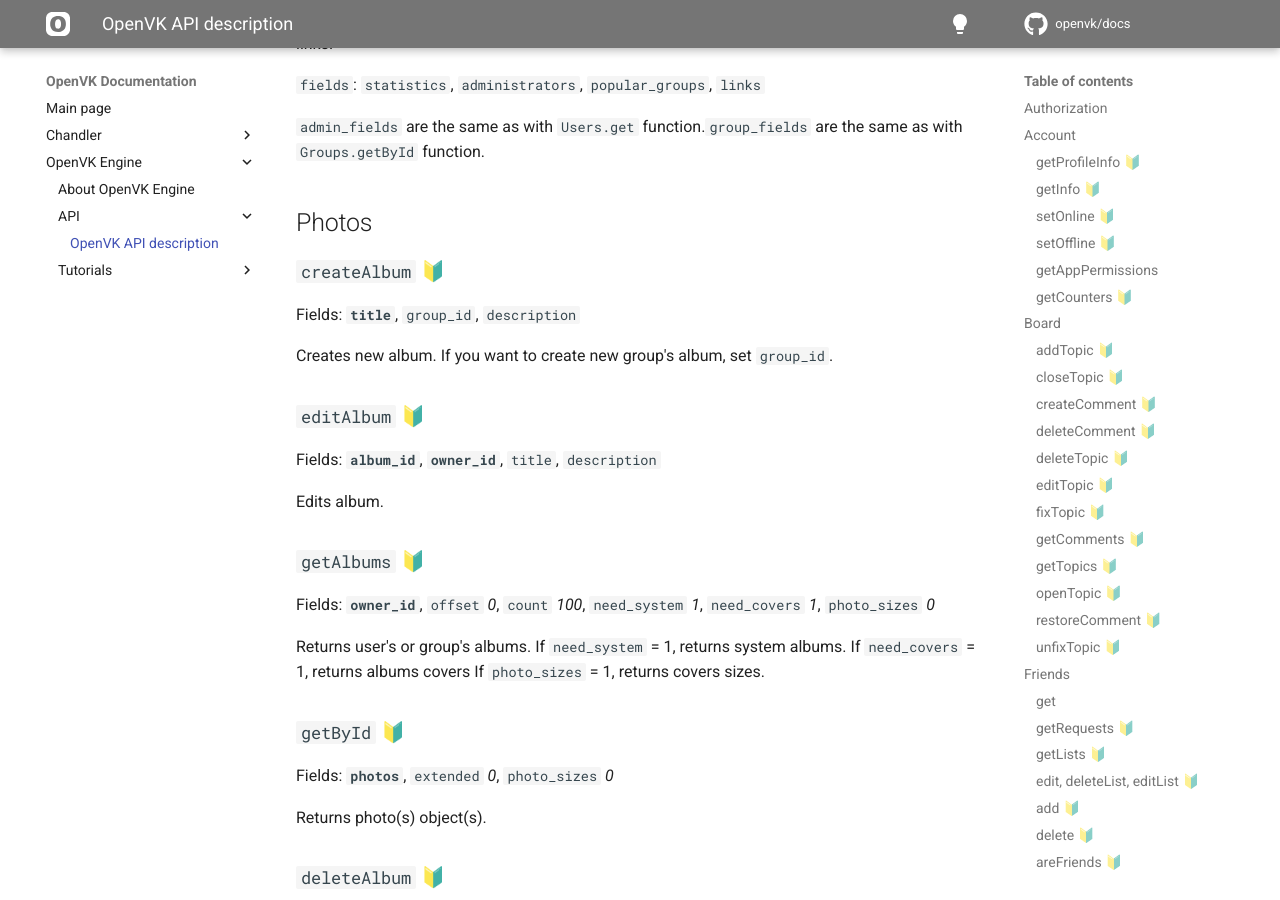
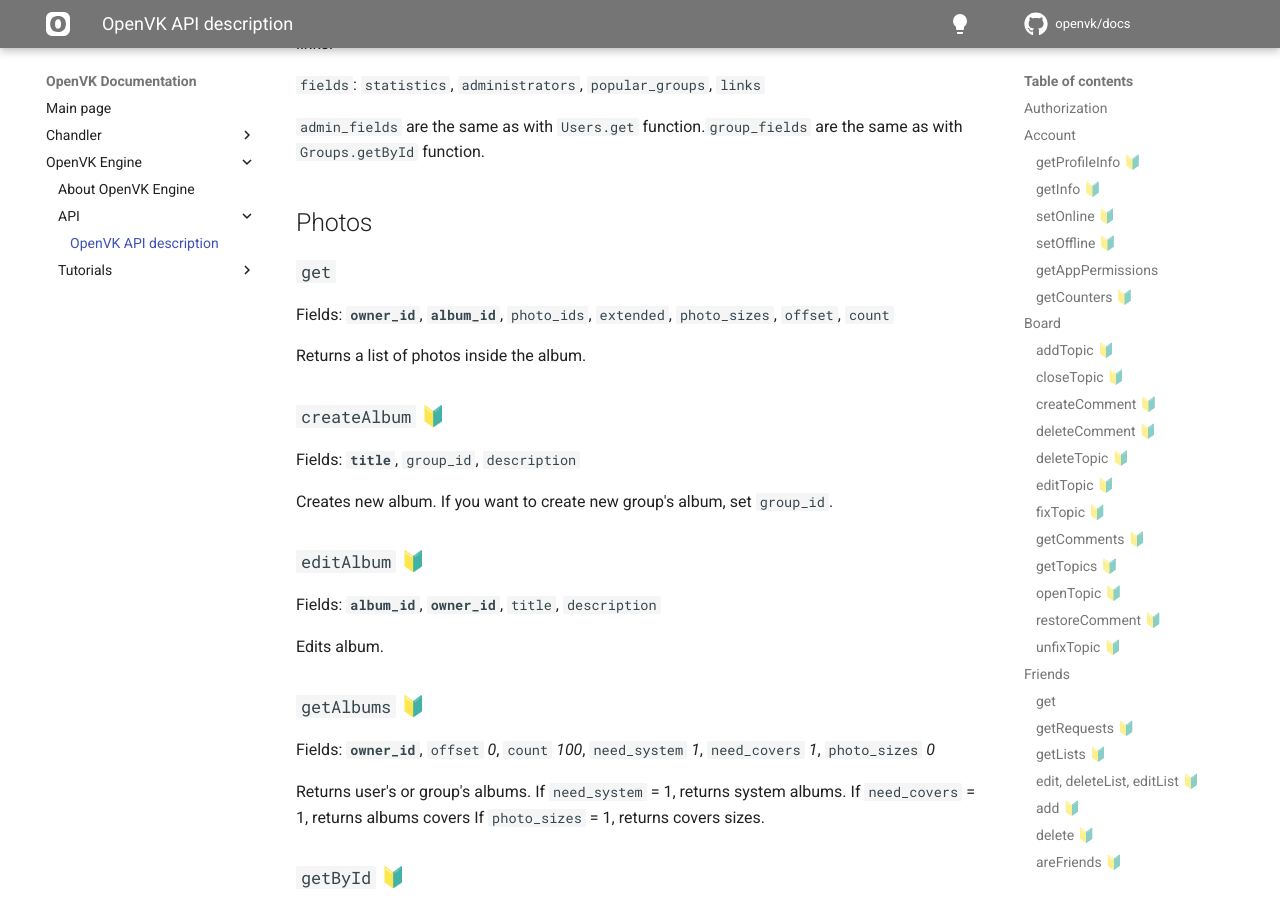
Before and after one commit to OpenVK/docs, an MkDocs documentation site: the page built from docs/openvk_engine/api/description.md, in a window 1280 px wide and 900 px high, scrolled down 12149 px. Built offline with MkDocs 1.6.1 and Material for MkDocs 9.7.7, drawn with Linux system fonts in a browser that asks for light colours; comment, search, counter and statistics services are not loaded.

Commit message:
`Photo.get` API method documentation
Resolves #8

```diff
--- a/docs/openvk_engine/api/description.md
+++ b/docs/openvk_engine/api/description.md
@@ -498,6 +498,12 @@ Returns information about the instance, including stats, administrators, most po
 
 ## Photos
 
+### `get`
+
+Fields: **`owner_id`**, **`album_id`**, `photo_ids`, `extended`, `photo_sizes`, `offset`, `count`
+
+Returns a list of photos inside the album.
+
 ### `createAlbum` 🔰
 
 Fields: **`title`**, `group_id`, `description`
```
